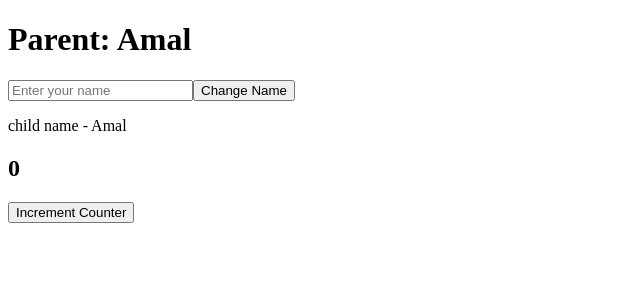
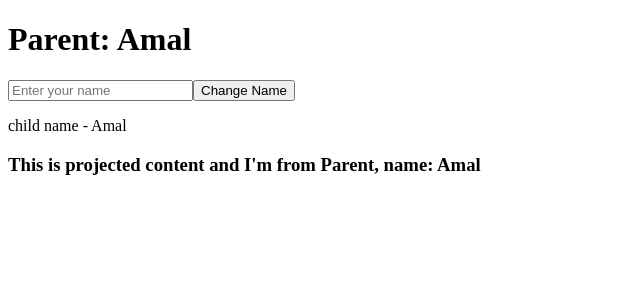
Before and after one commit to Pebhashi-Tharushika/angular-18-practice, an Angular app in the folder lifecycle-hooks/: page / in a window 1280 px wide. Shown: the top 300 px of the page, without its empty margins (0-640 px from the left). Built offline with nearby package versions, Linux system fonts and the light colour scheme.

Commit message:
ngAfterContentChecked

```diff
--- a/lifecycle-hooks/src/app/app.component.html
+++ b/lifecycle-hooks/src/app/app.component.html
@@ -8,4 +8,6 @@
 <button (click)="changeName(inputRef)">Change Name</button>
 
 <!-- Property Binding -->
-<app-child [childName]="parentName"></app-child>
+<app-child [childName]="parentName">
+  <h3>This is projected content and I'm from Parent, name: {{parentName}}</h3>
+</app-child>
--- a/lifecycle-hooks/src/app/child/child.component.html
+++ b/lifecycle-hooks/src/app/child/child.component.html
@@ -1,5 +1,7 @@
 <p>child name - {{childName}}</p>
 
-<h2>{{counter}}</h2>
+<!-- <h2>{{counter}}</h2> -->
 
-<button (click)="incrementCounter()">Increment Counter</button>
+<!-- <button (click)="incrementCounter()">Increment Counter</button> -->
+
+<ng-content></ng-content>
--- a/lifecycle-hooks/src/app/child/child.component.ts
+++ b/lifecycle-hooks/src/app/child/child.component.ts
@@ -1,4 +1,4 @@
-import { Component, DoCheck, Input, OnChanges, OnInit, SimpleChanges } from '@angular/core';
+import { AfterContentChecked, AfterContentInit, Component, DoCheck, Input, OnChanges, OnInit, SimpleChanges } from '@angular/core';
 
 @Component({
   selector: 'app-child',
@@ -7,11 +7,11 @@ import { Component, DoCheck, Input, OnChanges, OnInit, SimpleChanges } from '@an
   templateUrl: './child.component.html',
   styleUrl: './child.component.css'
 })
-export class ChildComponent implements OnChanges, OnInit, DoCheck {
+export class ChildComponent implements OnChanges, OnInit, DoCheck, AfterContentInit, AfterContentChecked {
 
   @Input() childName: string = ""; // pass parent component' value to hild component
 
-  counter: number = 0;
+  // counter: number = 0;
 
   constructor() {
     console.log("Constructor is triggered");
@@ -32,7 +32,15 @@ export class ChildComponent implements OnChanges, OnInit, DoCheck {
     console.log("DoCheck is triggered: ");
   }
 
-  incrementCounter() {
-    this.counter++;
+  ngAfterContentInit(): void {
+    console.log("AfterContentInit is triggered: ");
   }
+
+  ngAfterContentChecked(): void {
+    console.log("AfterContentChecked is triggered: ");
+  }
+
+  // incrementCounter() {
+  //   this.counter++;
+  // }
 }
```
